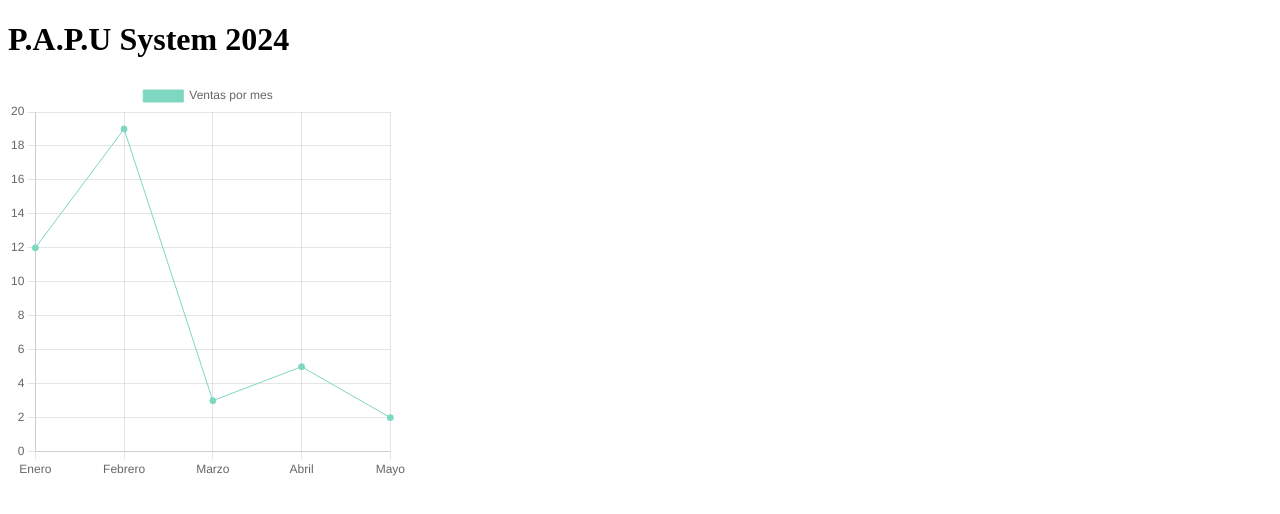
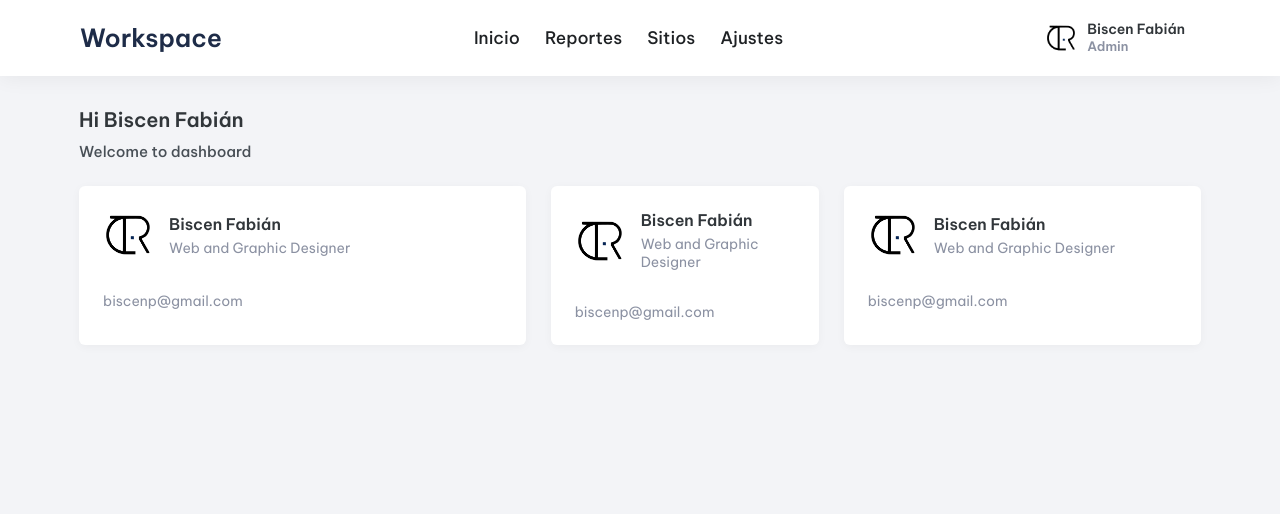
Before and after one commit to EssEnemiGz/P.A.P.U, a plain HTML site: page index.html in a window 1280 px wide. Drawn offline with nearby package versions, Linux system fonts and the light colour scheme.

Commit message:
DEMO DESIGN

```diff
--- a/index.html
+++ b/index.html
@@ -3,15 +3,98 @@
 <head>
     <meta charset="UTF-8">
     <meta name="viewport" content="width=device-width, initial-scale=1.0">
-    <title>P.A.P.U</title>
+    <title>TCER Workspace</title>
 
-    <script src="https://cdn.jsdelivr.net/npm/chart.js"></script>
+    <!-- GOOGLE FONT LINK-->
+    <link rel="preconnect" href="https://fonts.googleapis.com">
+    <link rel="preconnect" href="https://fonts.gstatic.com" crossorigin>
+    <link href="https://fonts.googleapis.com/css2?family=Be+Vietnam+Pro:wght@400;500;600;900&display=swap"
+      rel="stylesheet">
+
+
+    <link rel="stylesheet" href="static/css/style.css">
 </head>
 <body>
-    <h1>P.A.P.U System 2024</h1>
-    <canvas id="myChart" style="max-width: 400px;max-height: 400px;"></canvas>
-
-    <!-- CUSTOM JS -->
-    <script src="./static/js/script.js"></script>
+    <header class="header">
+        <nav class="nav container">
+            <h1 class="title">Workspace</h1>
+            <nav class="navegation">
+                <div class="access">
+                    <span>
+                        <a href="#" class="link">Inicio</a>
+                    </span>
+                    <span>
+                        <a href="#" class="link">Reportes</a>
+                    </span>
+                    <span>
+                        <a href="#" class="link">Sitios</a>
+                    </span>
+                    <span>
+                        <a href="#" class="link">Ajustes</a>
+                    </span>
+                </div>
+                <div class="profile-card">
+                    <figure class="picture-info">
+                        <img src="./static/img/tcerlogo-png-edited.png" alt="Profile picture" width="32" height="32">
+                    </figure>
+                    <label class="text-info">
+                        <p class="text-info_title">Biscen Fabián</p>
+                        <p class="text-info_role">Admin</p>
+                    </label>
+                </div>
+            </nav>
+        </nav>
+    </header>
+    <!-- MAIN SECTION -->
+    <main class="main">
+        <article class="container content">
+            <h2 class="content__title">Hi Biscen Fabián</h2>
+            <p class="content__subtitle">Welcome to dashboard</p>
+            <section class="home">
+                <div class="profile card">
+                    <div class="principal-data">
+                        <figure class="image">
+                            <img src="./static/img/tcerlogo-png-edited.png" alt="Profile picture" width="50" height="50">
+                        </figure>
+                        <div class="user-information">
+                            <p class="encabezado">Biscen Fabián</p>
+                            <p class="micro-text">Web and Graphic Designer</p>
+                        </div>
+                    </div>
+                    <div class="secundary-data">
+                        <a href="mailto:biscenp@gmail.com" class="mail">biscenp@gmail.com</a>
+                    </div>
+                </div>
+                <div class="profile card">
+                    <div class="principal-data">
+                        <figure class="image">
+                            <img src="./static/img/tcerlogo-png-edited.png" alt="Profile picture" width="50" height="50">
+                        </figure>
+                        <div class="user-information">
+                            <p class="encabezado">Biscen Fabián</p>
+                            <p class="micro-text">Web and Graphic Designer</p>
+                        </div>
+                    </div>
+                    <div class="secundary-data">
+                        <a href="mailto:biscenp@gmail.com" class="mail">biscenp@gmail.com</a>
+                    </div>
+                </div>
+                <div class="profile card">
+                    <div class="principal-data">
+                        <figure class="image">
+                            <img src="./static/img/tcerlogo-png-edited.png" alt="Profile picture" width="50" height="50">
+                        </figure>
+                        <div class="user-information">
+                            <p class="encabezado">Biscen Fabián</p>
+                            <p class="micro-text">Web and Graphic Designer</p>
+                        </div>
+                    </div>
+                    <div class="secundary-data">
+                        <a href="mailto:biscenp@gmail.com" class="mail">biscenp@gmail.com</a>
+                    </div>
+                </div>
+            </section>
+        </article>
+    </main>
 </body>
 </html>
--- /dev/null
+++ b/static/css/style.css
@@ -0,0 +1,272 @@
+:root {
+
+    /**
+     * colors
+     */
+
+    --imperial-red_12: hsla(357, 86%, 57%, 0.12);
+    --pacific-blue_12: hsla(188, 78%, 41%, 0.12);
+    --davys-gray_12: hsla(210, 9%, 31%, 0.12);
+    --imperial-red: hsl(357, 86%, 57%);
+    --sonic-sliver: hsl(0, 0%, 47%);
+    --pacific-blue: hsl(188, 78%, 41%);
+    --blue-ryb_12: hsla(220, 100%, 50%, 0.12);
+    --space-cadet: hsl(220, 41%, 20%);
+    --eerie-black: hsl(214, 10%, 13%);
+    --davys-gray: hsl(210, 9%, 31%);
+    --emerald_12: hsla(144, 62%, 53%, 0.12);
+    --cool-gray: hsl(225, 11%, 59%);
+    --cultured: hsl(225, 20%, 96%);
+    --blue-ryb: hsl(220, 100%, 50%);
+    --black_08: hsla(0, 0%, 0%, 0.06);
+    --black_12: hsla(0, 0%, 0%, 0.12);
+    --coral_12: hsla(15, 100%, 65%, 0.12);
+    --sunglow: hsl(44, 100%, 61%);
+    --emerald: hsl(144, 62%, 53%);
+    --onyx-2: hsl(210, 10%, 23%);
+    --coral: hsl(15, 100%, 65%);
+    --white: hsl(0, 0%, 100%);
+    --onyx: hsl(207, 8%, 21%);
+
+    /**
+     * typography
+     */
+
+    --ff-vietnam: "Be Vietnam Pro", sans-serif;
+
+    --fs-1: 1.563rem;
+    --fs-2: 1.5rem;
+    --fs-3: 1.25rem;
+    --fs-4: 1.078rem;
+    --fs-5: 1rem;
+    --fs-6: 0.938rem;
+    --fs-7: 0.875rem;
+    --fs-8: 0.844rem;
+    --fs-9: 0.813rem;
+    --fs-10: 0.769rem;
+
+    --fw-500: 500;
+    --fw-600: 600;
+
+    /**
+     * transition
+     */
+
+    --transition: 0.25s ease;
+    --cubic-out: cubic-bezier(0.45, 0.85, 0.5, 1);
+   --cubic-in: cubic-bezier(0.5, 0, 0.50, 0.95);
+
+    /**
+     * radius
+     */
+
+    --radius-6: 6px;
+
+    /**
+     * shadow
+     */
+
+    --shadow-1: 0 12px 20px hsla(210, 10%, 23%, 0.07);
+    --shadow-2: 0 2px 10px hsla(0, 0%, 0%, 0.04);
+    --shadow-3: 0 2px 20px var(--black_08);
+
+  }
+
+
+
+
+
+  /*-----------------------------------*\
+    #RESET
+  \*-----------------------------------*/
+
+*, *::before, *::after {
+    margin: 0;
+    padding: 0;
+    box-sizing: border-box;
+}
+
+li { list-style: none; }
+
+a { text-decoration: none; }
+
+a,
+img,
+span,
+data,
+time,
+input,
+button,
+span.icon { display: block; }
+
+button {
+    font: inherit;
+    background: none;
+    border: none;
+    cursor: pointer;
+    text-align: left;
+}
+
+html {
+    font-family: var(--ff-vietnam);
+    scroll-behavior: smooth;
+}
+
+body {
+    padding-block-start: 72px;
+    background: var(--cultured);
+}
+
+:focus-visible {
+    outline: 2px solid var(--onyx);
+    outline-offset: 1px;
+}
+
+::-webkit-scrollbar { width: 10px; }
+
+::-webkit-scrollbar-track { background: hsl(0, 0%, 95%); }
+
+::-webkit-scrollbar-thumb { background: hsl(0, 0%, 80%); }
+
+::-webkit-scrollbar-thumb:hover { background: hsl(0, 0%, 70%); }
+
+.icon-box{
+    font-variation-settings: 'wght' 300;
+}
+
+/* HEADER STYLE */
+.header{
+    position: fixed;
+    top: 0;
+    left: 0;
+    width: 100%;
+    background-color: var(--white);
+    padding-block: 10px;
+    box-shadow: var(--shadow-3);
+}
+
+.nav{
+    display: flex;
+    justify-content: space-between;
+    padding-inline: 15px;
+    align-items: center;
+}
+
+.title{
+    font-size: var(--fs-1);
+    font-weight: var(--fw-600);
+    color: var(--space-cadet);
+}
+
+.link{
+    font-size: var(--fs-4);
+    color: var(--eerie-black);
+    font-weight: var(--fw-500);
+}
+
+.navegation{
+    display: flex;
+    width: 100%;
+}
+
+.access{
+    display: flex;
+    justify-content: space-between;
+    align-items: center;
+    gap: 25px;
+    margin-inline: auto;
+}
+
+.profile-card{
+    display: flex;
+    align-items: center;
+    gap: 10px;
+    padding: 10px;
+    padding-right: 15px;
+    border-radius: var(--radius-6);
+}
+
+.text-info{
+    color: var(--onyx);
+    margin-bottom: 2px;
+    font-size: var(--fs-7);
+}
+
+.text-info_title{
+    font-weight: var(--fw-600);
+}
+
+.text-info_role{
+    color: var(--cool-gray);
+    font-weight: var(--fw-600);
+    font-size: var(--fs-9);
+}
+
+/* MAIN SECTION */
+.card{
+    position: relative;
+    padding: 24px;
+    border-radius: var(--radius-6);
+    background-color: var(--white);
+    box-shadow: var(--shadow-2);
+}
+
+.container{
+    max-width: 1150px;
+    margin-inline: auto;
+}
+
+.container.content{
+    padding: 35px 14px;
+}
+
+.content{
+    padding-block: 35px;
+}
+
+.content__title{
+    font-weight: var(--fw-600);
+    color: var(--onyx);
+    font-size: var(--fs-3);
+    margin-bottom: 10px;
+}
+
+.content__subtitle{
+    color: var(--davys-gray);
+    font-size: var(--fs-6);
+    font-weight: var(--fw-500);
+    margin-bottom: 25px;
+}
+
+.home{
+    display: grid;
+    grid-template-columns: 1.25fr 0.75fr 1fr;
+    gap: 25px;
+}
+
+.principal-data{
+    display: flex;
+    align-items: center;
+    gap: 16px;
+    margin-bottom: 32px;
+}
+
+.encabezado{
+    color: var(--onyx);
+    font-weight: var(--fw-600);
+    margin-bottom: 5px;
+}
+
+.micro-text{
+    font-size: var(--fs-7);
+    color: var(--cool-gray);
+}
+
+.secundary-data > *{
+    /*font-weight: var(--fw-600);*/
+    color: var(--cool-gray);
+    font-size: var(--fs-7);
+    display: flex;
+    align-items: center;
+    gap: 5px;
+}
```
Also changed, not shown: static/img/P.A.P.U.jpg (added), static/img/tcerlogo-png-edited.png (added).
